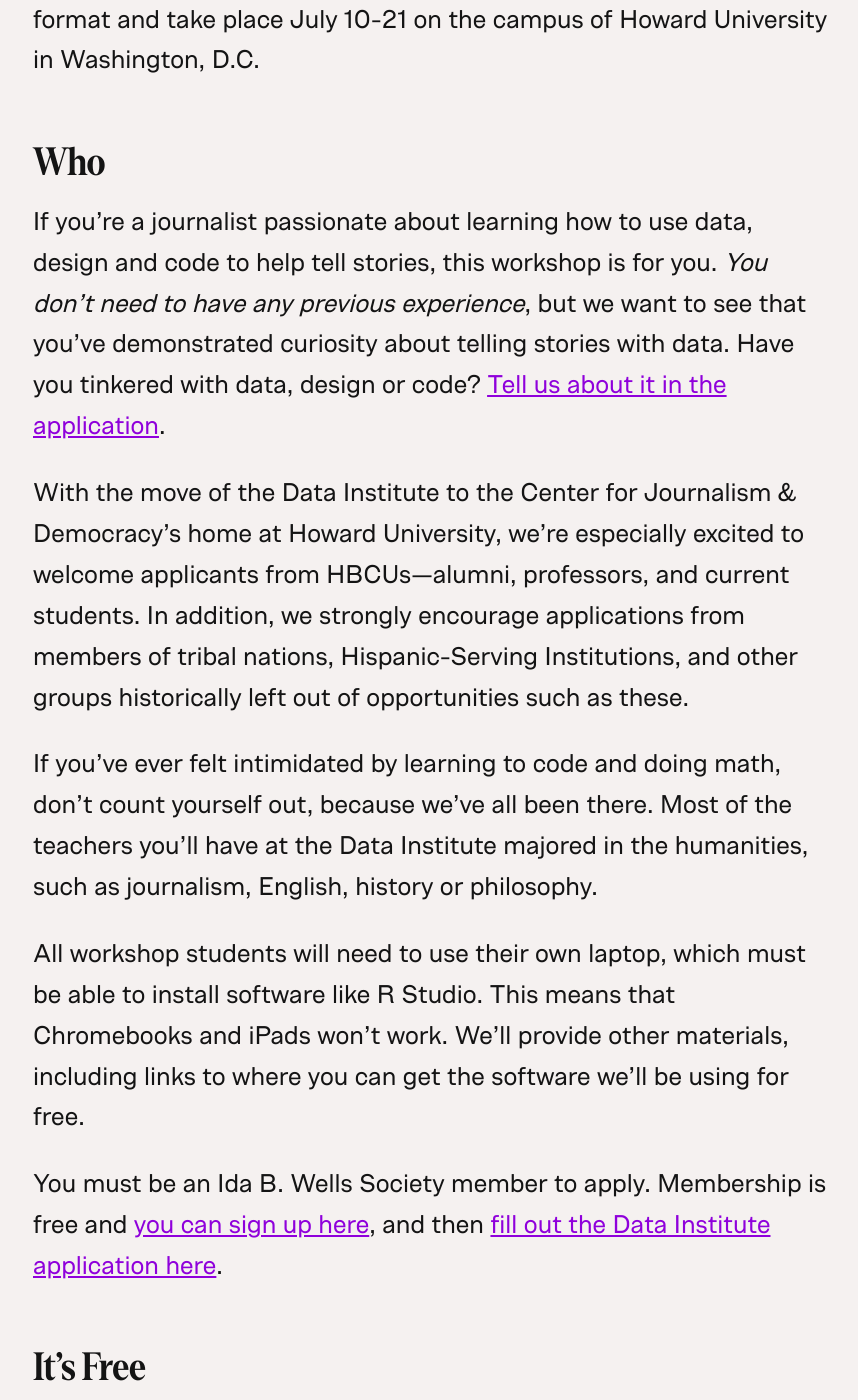
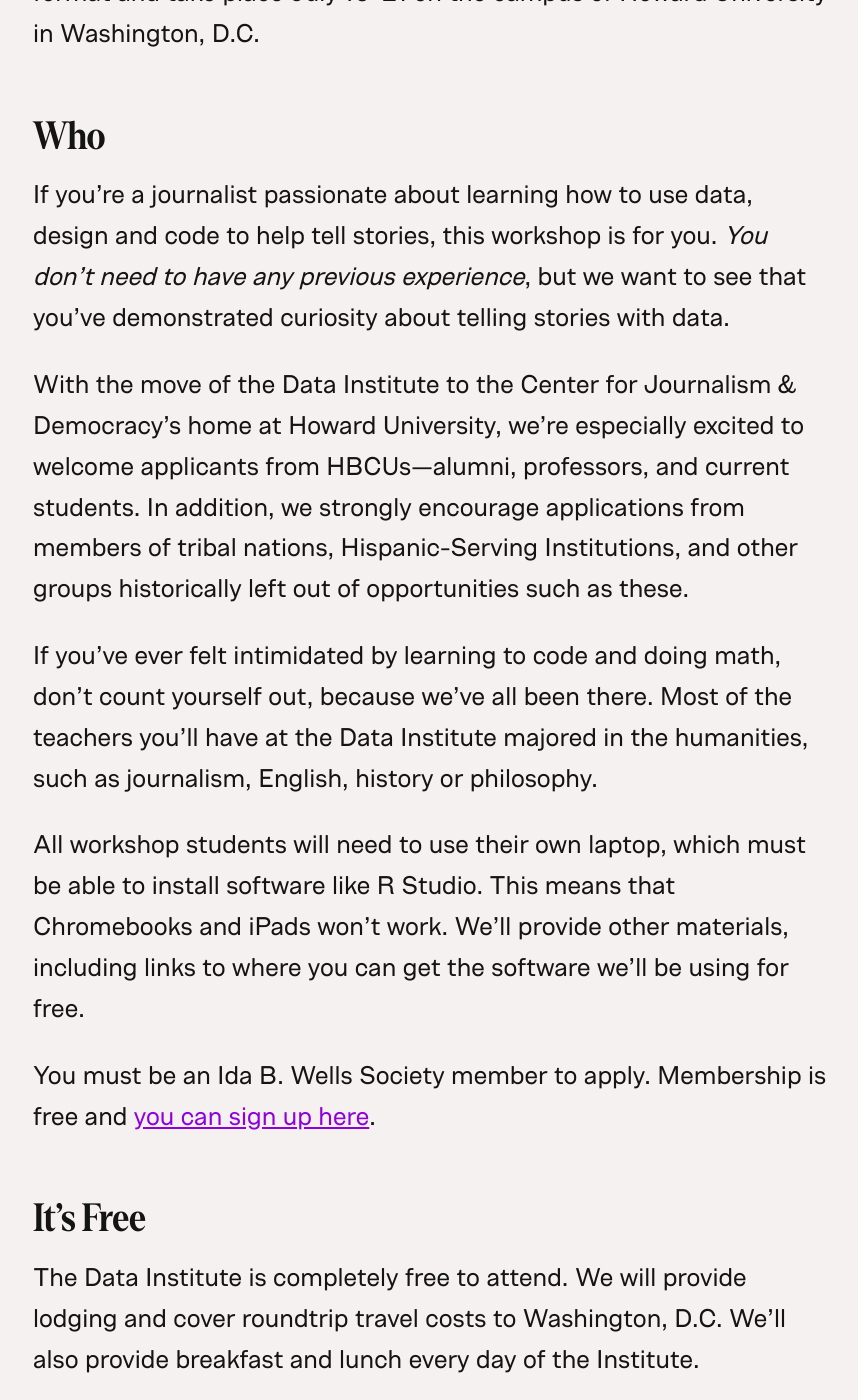
Before and after one commit to OpenNews/datainstitute-website, a Jekyll site: the page built from homepage.md, in a window 1280 px wide and 1400 px high, scrolled down 3954 px. Shown: the whole window, without its empty margins (207-1065 px from the left). Built offline with Jekyll 4.4.1, drawn with Linux system fonts in a browser that asks for light colours; some of the changed text lies outside the part shown.

Commit message:
closing application update

```diff
--- a/_layouts/layout.html
+++ b/_layouts/layout.html
@@ -45,7 +45,6 @@
                     <li><a href="/#who">Who</a></li>
                     <li><a href="/#free">It's Free</a></li>
                     <li><a href="/#faq">FAQ</a></li>
-                    <li><a href="/apply">Apply now</a></li>
                     {% else %}
                     <li><a href="/">&larr;&nbsp;Home</a></li>
                     {% endif %}
--- a/homepage.md
+++ b/homepage.md
@@ -7,8 +7,7 @@ permalink: /
      <p class="big-type">This free, intensive workshop teaches journalists how to&nbsp;use data, design and code. The Data Institute will return in person Mon., July 10 – Fri., July 21, 2023.</p>
 
       <div class="sub-nav">
-        <p>The application deadline is May 24.
-        <span><a href="/apply/" class="button">Apply now! &rarr;</a></span></p>
+        <p><span>Applications are now closed.</span></p>
         <p>Questions? Check our <a href="#faq">FAQ</a> or email <a href="mailto:team@cjddatainstitute.org">team@cjddatainstitute.org</a>.</p>
     </div>
 </div>
@@ -82,7 +81,7 @@ This year The Data Institute will return to its two-week, in-person format and t
 
 ## Who
 
-If you’re a journalist passionate about learning how to use data, design and code to help tell stories, this workshop is for you. _You don’t need to have any previous experience_, but we want to see that you’ve demonstrated curiosity about telling stories with data. Have you tinkered with data, design or code? [Tell us about it in the application](/apply/).
+If you’re a journalist passionate about learning how to use data, design and code to help tell stories, this workshop is for you. _You don’t need to have any previous experience_, but we want to see that you’ve demonstrated curiosity about telling stories with data.
 
 With the move of the Data Institute to the Center for Journalism & Democracy’s home at Howard University, we’re especially excited to welcome applicants from HBCUs—alumni, professors, and current students. In addition, we strongly encourage applications from members of tribal nations, Hispanic-Serving Institutions, and other groups historically left out of opportunities such as these.
 
@@ -90,7 +89,7 @@ If you’ve ever felt intimidated by learning to code and doing math, don’t co
 
 All workshop students will need to use their own laptop, which must be able to install software like R Studio. This means that Chromebooks and iPads won’t work. We’ll provide other materials, including links to where you can get the software we’ll be using for free.
 
-You must be an Ida B. Wells Society member to apply. Membership is free and [you can sign up here](https://idabwellssociety.org/membership-account/membership-levels/), and then [fill out the Data Institute application here](/apply/).
+You must be an Ida B. Wells Society member to apply. Membership is free and [you can sign up here](https://idabwellssociety.org/membership-account/membership-levels/).
 
 
 <!--
@@ -147,8 +146,7 @@ No, we are not offering remote participation in the Data Institute.
 
 **More questions?**
 
-Email [team@cjddatainstitute.org](mailto:team@cjddatainstitute.org). We're checking daily and can't wait to hear from you. And if you have all the info you need, [apply by May 24](/apply/)!
-
+Email [team@cjddatainstitute.org](mailto:team@cjddatainstitute.org). We're checking daily and can't wait to hear from you.
 
 <div id="conduct">
     <h2>Code of Conduct</h2>
```
Also changed, not shown: other parts of homepage.md (+1 -1 lines), apply.md (+1 -5 lines).
